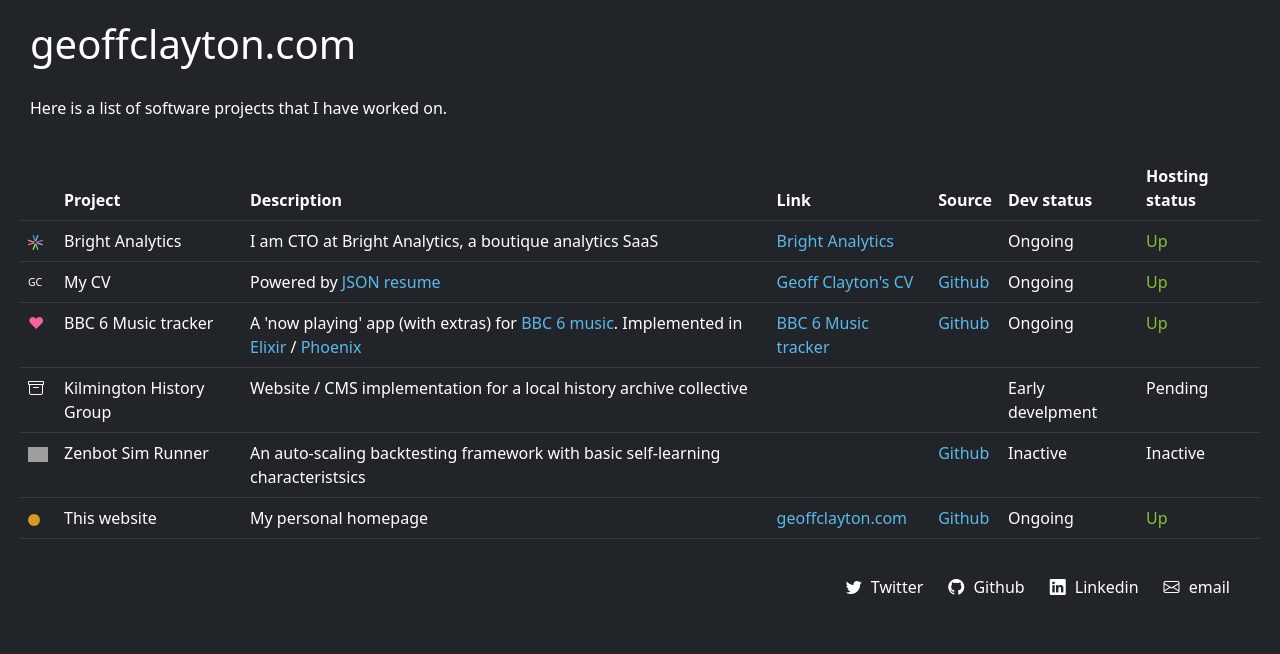
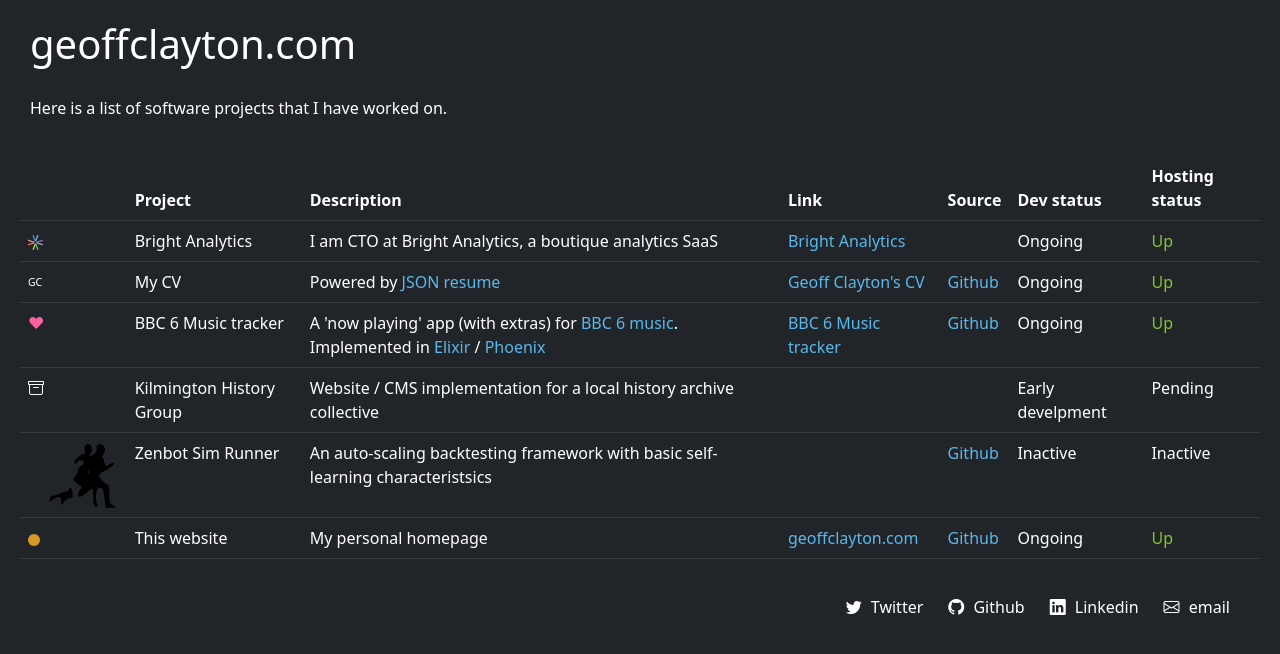
Before and after one commit to jefc1111/personal-website, a plain HTML site: page index.html in a window 1280 px wide. Drawn offline with nearby package versions, Linux system fonts and the light colour scheme; grey boxes are pictures that could not be loaded.

Commit message:
Change ZSR logo to SVG

```diff
--- a/index.html
+++ b/index.html
@@ -63,7 +63,30 @@
           <td>Pending</td>
         </tr>
         <tr>
-          <td><img height="15" class="" src="https://github.com/jefc1111/zenbot-sim-runner/blob/master/public/images/zsr-logo-no-text.png" alt="ZSR logo"></td>
+          <td><svg version="1.0" xmlns="http://www.w3.org/2000/svg"
+ width="68.000000pt" height="51.000000pt" viewBox="0 0 68.000000 51.000000"
+ preserveAspectRatio="xMidYMid meet">
+
+<g transform="translate(0.000000,51.000000) scale(0.100000,-0.100000)"
+fill="#000000" stroke="none">
+<path d="M431 476 c-7 -8 -9 -25 -5 -40 5 -20 2 -26 -9 -26 -24 0 -77 -49 -70
+-65 4 -12 8 -11 22 6 10 13 22 18 34 14 25 -10 21 -29 -8 -45 -15 -8 -23 -20
+-20 -27 2 -8 -5 -27 -17 -43 l-21 -30 26 -24 c14 -13 31 -26 37 -28 6 -2 2
+-13 -10 -26 -21 -22 -21 -52 -1 -52 5 0 29 15 53 33 l43 33 3 -45 c6 -90 6
+-91 27 -91 15 0 16 3 7 12 -14 14 -16 96 -3 116 5 8 17 12 27 10 15 -2 21 -17
+28 -76 l9 -72 41 0 41 1 -27 15 c-26 14 -28 19 -28 84 0 39 -3 70 -7 70 -5 1
+-23 14 -41 29 -29 25 -32 32 -23 50 7 12 17 21 23 21 7 0 29 12 50 27 26 18
+35 30 29 36 -7 7 -17 4 -31 -8 -18 -16 -23 -17 -30 -5 -6 8 -10 23 -10 32 0 9
+-5 20 -11 23 -7 5 -4 14 7 26 25 28 9 74 -26 74 -21 0 -25 -5 -25 -31 0 -24
+-7 -35 -27 -47 -25 -15 -42 -7 -18 8 16 10 12 62 -6 69 -21 8 -20 8 -33 -8z
+m26 -208 c-3 -8 -6 -5 -6 6 -1 11 2 17 5 13 3 -3 4 -12 1 -19z"/>
+<path d="M306 145 c-3 -8 -13 -15 -23 -15 -10 0 -31 -7 -47 -15 -15 -8 -37
+-15 -47 -15 -11 0 -19 -4 -19 -9 0 -5 -3 -17 -7 -27 -6 -16 -3 -15 21 4 42 33
+66 29 66 -9 l0 -32 21 27 c11 14 29 26 39 26 25 0 29 8 23 48 -6 34 -17 42
+-27 17z"/>
+</g>
+</svg>
+</td>
           <td>Zenbot Sim Runner</td>
           <td>An auto-scaling backtesting framework with basic self-learning characteristsics</td>
           <td></td>
```
